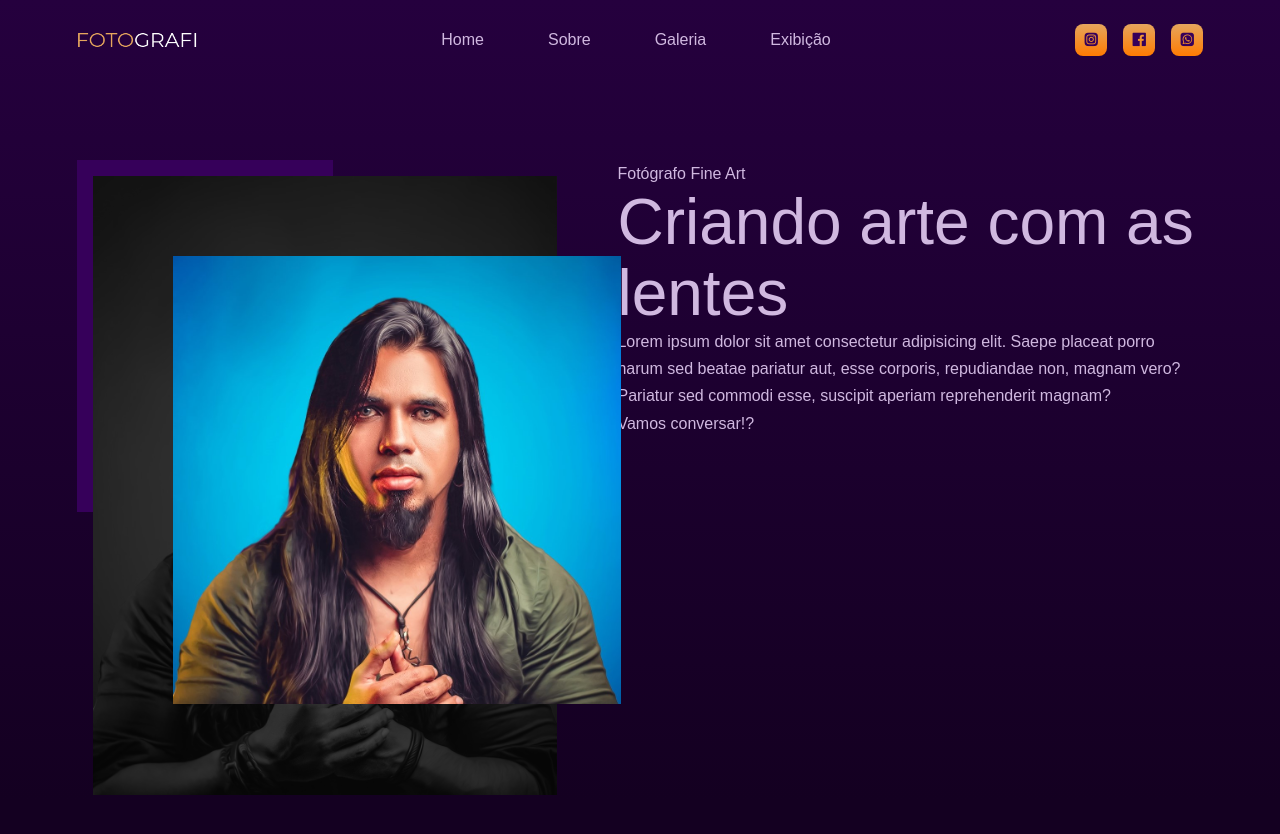
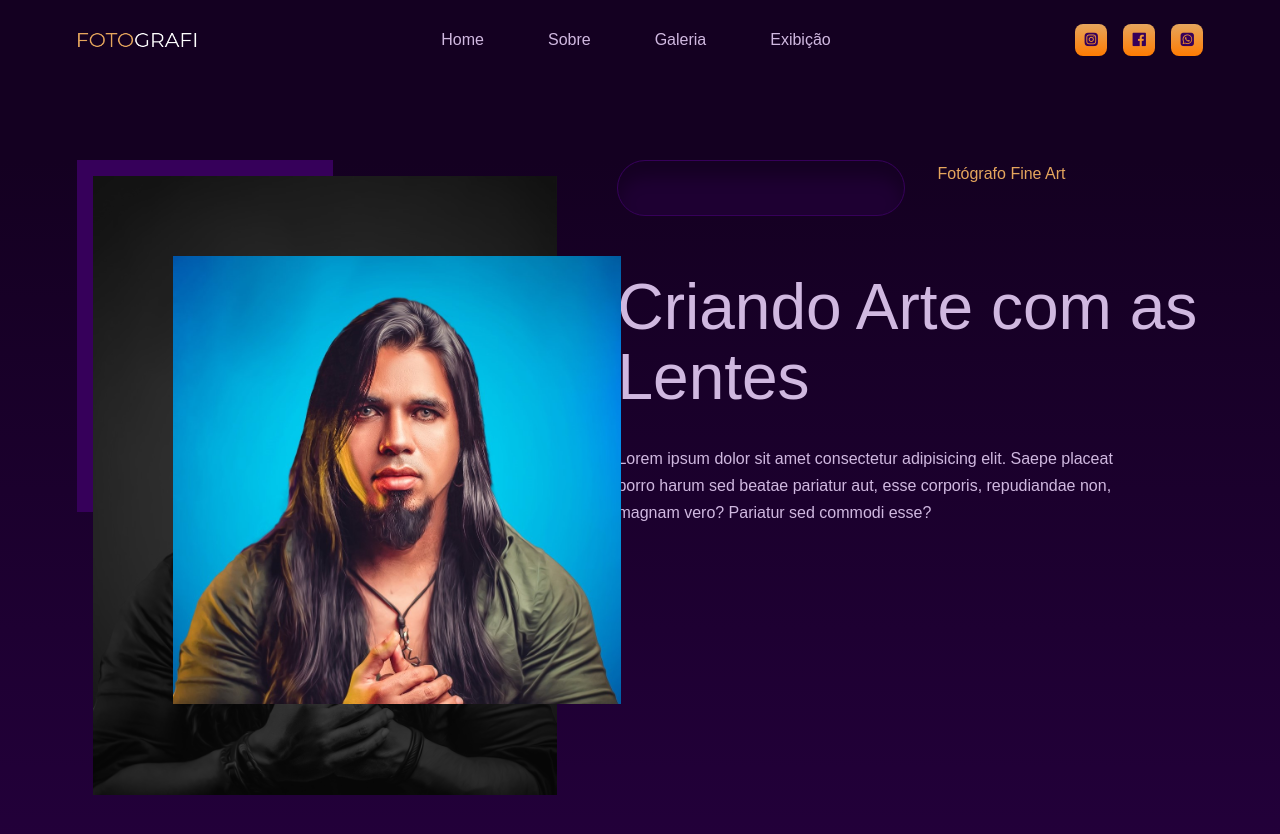
Before and after one commit to brunofelixf/photography-portfolio, a plain HTML site: page index.html in a window 1280 px wide. Before the commit the page ends 800 px from the top, so only its background shows below. Drawn offline with nearby package versions, Linux system fonts and the light colour scheme.

Commit message:
feat: add right header css

```diff
--- a/index.html
+++ b/index.html
@@ -66,11 +66,10 @@
         <div class="header__head">
           <div class="empty header__empty"></div>
           <a class="header__tag">Fotógrafo Fine Art</a>
-          <h1>Criando arte com as lentes</h1>
-          <p>Lorem ipsum dolor sit amet consectetur adipisicing elit. Saepe placeat porro harum sed beatae pariatur aut, esse corporis, repudiandae non, magnam vero? Pariatur sed commodi esse, suscipit aperiam reprehenderit magnam?</p>
+        </div>
+          <h1>Criando Arte com as Lentes</h1>
+          <p>Lorem ipsum dolor sit amet consectetur adipisicing elit. Saepe placeat porro harum sed beatae pariatur aut, esse corporis, repudiandae non, magnam vero? Pariatur sed commodi esse?</p>
           <a href="mailto:brunofelixf@gmail.com" class="header__btn-md">Vamos conversar!?</a>
-        </div>
-
       </div>
     </div>
   </header>
--- a/style.css
+++ b/style.css
@@ -72,7 +72,7 @@ nav{
   z-index: 99;
 }
 .window-scrolled{
-  background: var(--color-bg-2);
+  background: var(--color-bg-1);
   border-bottom: 0.2rem solid var(--color-bg-3);
   box-shadow:0 1rem 1rem rgba(0, 0, 0, 0.3);
 }
@@ -114,8 +114,8 @@ header{
   height: 100vh;
   position: relative;
   top: 0;
-  background: linear-gradient(var(--color-bg-3),var(--color-bg-1));
-  overflow: hidden;
+  background: linear-gradient(var(--color-bg-1),var(--color-bg-3));
+  /* overflow: hidden; */
 }
 .header__container{
   display: grid;
@@ -156,3 +156,27 @@ header{
   top: 0;
   left: 0;
 }
+.header__head{
+  display: flex;
+  gap: 2rem;
+  align-items: flex-start;
+}
+.empty{
+  height: 3.5rem;
+  width: 18rem;
+  background: var(--color-bg-2);
+  border-radius: calc(3.5rem/2);
+  margin-bottom: 3.5rem;
+  box-shadow: inset 0 1rem 1rem rgba(0, 0, 0, 0.3);
+  border: 1px solid var(--color-bg-4);
+}
+.header__tag{
+  color: var(--color-primary-variant);
+}
+.header__right p{
+  margin-top: 2rem;
+  width: 85%;
+}
+.header__btn-md{
+  display: none;
+}
```
